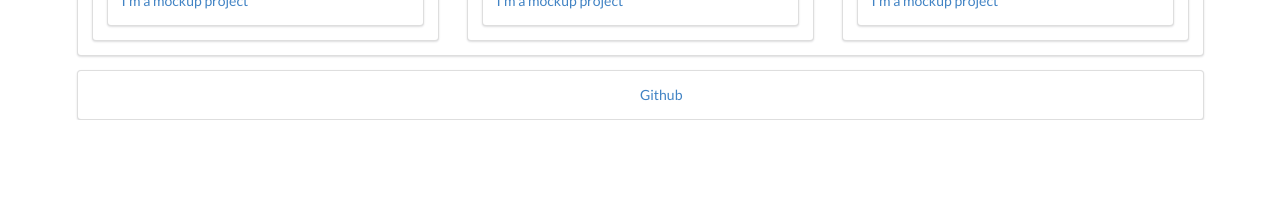
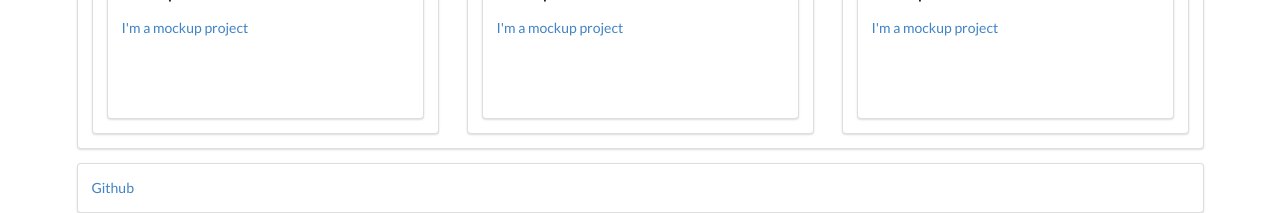
Before and after one commit to eraimondi/portfolio, a React (Create React App) app: page / in a window 1280 px wide. Shown: the part 1316-1529 px from the top of the page. Before the commit the page ends 1436 px from the top, so only its background shows below. Built offline with nearby package versions, Linux system fonts and the light colour scheme.

Commit message:
fixed height to descriptions, so each card has the same height

```diff
--- a/src/App.js
+++ b/src/App.js
@@ -104,10 +104,9 @@ class App extends Component {
             ))}
           </section>
         </div>
-        <div className="ui segment" style={{ marginBottom: "15px" }}>
+        <div className="ui segment">
           <a
             className="contact-details"
-            style={{ margin: "10px 50% 10px 50%" }}
             href="https://github.com/keiichiwatanuki"
             id="profile-link"
             target="blank"
--- a/src/components/Projects.js
+++ b/src/components/Projects.js
@@ -18,7 +18,7 @@ const Projects = ({ item }) => {
             <iframe src={item.url} />
           </div>
         )}
-        <div className="ui segment">
+        <div className="ui segment" style={{ height: "150px" }}>
           <h4>
             <b>{item.title}</b>
           </h4>
```
